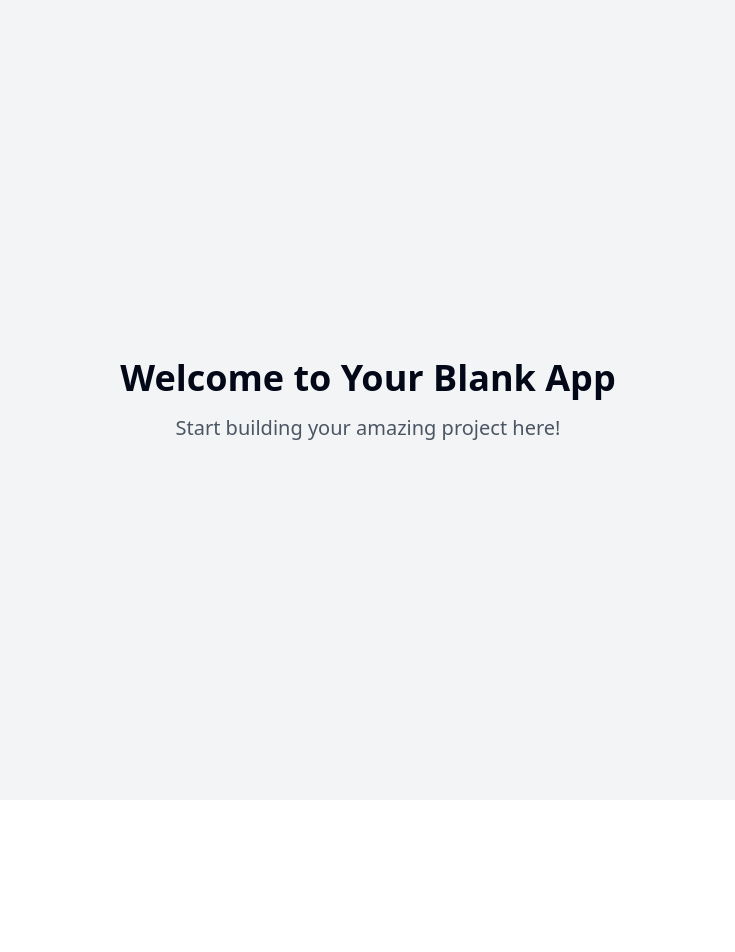
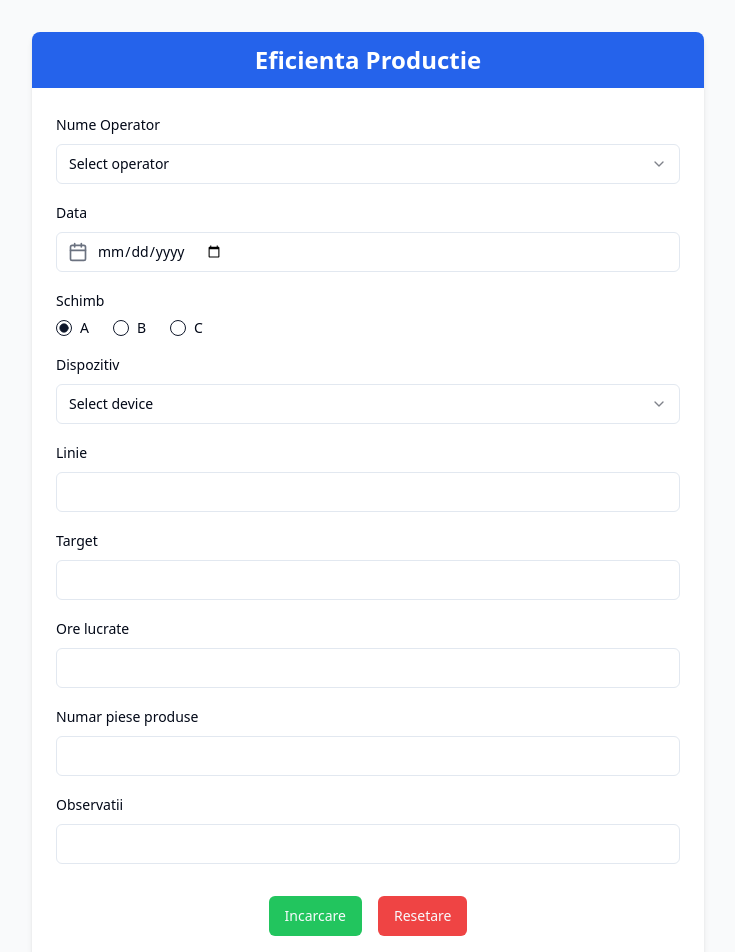
Before and after one commit to mspolycontact/entry-keeper-spring, a React (Vite) app: page / in a window 1280 px wide. Shown: the top 952 px of the page, without its empty margins (272-1007 px from the left). Before the commit the page ends 800 px from the top, so only its background shows below. Built offline with nearby package versions, Linux system fonts and the light colour scheme.

Commit message:
Create data entry application layout
Implement initial layout and structure for a data entry application based on provided suggestions.
[skip gpt_engineer]

```diff
--- /dev/null
+++ b/src/components/DataEntryForm.tsx
@@ -0,0 +1,156 @@
+import { useState } from "react";
+import { useForm } from "react-hook-form";
+import { Calendar } from "lucide-react";
+import { Button } from "@/components/ui/button";
+import { Input } from "@/components/ui/input";
+import { Label } from "@/components/ui/label";
+import {
+  Select,
+  SelectContent,
+  SelectItem,
+  SelectTrigger,
+  SelectValue,
+} from "@/components/ui/select";
+import { RadioGroup, RadioGroupItem } from "@/components/ui/radio-group";
+import { useToast } from "@/hooks/use-toast";
+
+interface FormData {
+  operatorName: string;
+  date: string;
+  shift: "A" | "B" | "C";
+  device: string;
+  line: string;
+  target: string;
+  workedHours: string;
+  producedPieces: string;
+  observations: string;
+}
+
+const DataEntryForm = () => {
+  const { toast } = useToast();
+  const { register, handleSubmit, reset } = useForm<FormData>();
+
+  const onSubmit = (data: FormData) => {
+    console.log(data);
+    toast({
+      title: "Success",
+      description: "Data has been saved successfully",
+    });
+  };
+
+  const handleReset = () => {
+    reset();
+    toast({
+      title: "Form Reset",
+      description: "All fields have been cleared",
+    });
+  };
+
+  return (
+    <div className="w-full max-w-2xl mx-auto p-6 bg-white rounded-lg shadow-md">
+      <h1 className="text-2xl font-bold text-center bg-blue-600 text-white py-3 mb-6 rounded-t-lg -mt-6 -mx-6">
+        Eficienta Productie
+      </h1>
+
+      <form onSubmit={handleSubmit(onSubmit)} className="space-y-4">
+        <div className="space-y-2">
+          <Label htmlFor="operatorName">Nume Operator</Label>
+          <Select>
+            <SelectTrigger>
+              <SelectValue placeholder="Select operator" />
+            </SelectTrigger>
+            <SelectContent>
+              <SelectItem value="operator1">Operator 1</SelectItem>
+              <SelectItem value="operator2">Operator 2</SelectItem>
+              <SelectItem value="operator3">Operator 3</SelectItem>
+            </SelectContent>
+          </Select>
+        </div>
+
+        <div className="space-y-2">
+          <Label htmlFor="date">Data</Label>
+          <div className="relative">
+            <Input
+              type="date"
+              {...register("date")}
+              className="pl-10"
+            />
+            <Calendar className="absolute left-3 top-2.5 h-5 w-5 text-gray-500" />
+          </div>
+        </div>
+
+        <div className="space-y-2">
+          <Label>Schimb</Label>
+          <RadioGroup defaultValue="A" className="flex space-x-4">
+            <div className="flex items-center space-x-2">
+              <RadioGroupItem value="A" id="A" />
+              <Label htmlFor="A">A</Label>
+            </div>
+            <div className="flex items-center space-x-2">
+              <RadioGroupItem value="B" id="B" />
+              <Label htmlFor="B">B</Label>
+            </div>
+            <div className="flex items-center space-x-2">
+              <RadioGroupItem value="C" id="C" />
+              <Label htmlFor="C">C</Label>
+            </div>
+          </RadioGroup>
+        </div>
+
+        <div className="space-y-2">
+          <Label htmlFor="device">Dispozitiv</Label>
+          <Select>
+            <SelectTrigger>
+              <SelectValue placeholder="Select device" />
+            </SelectTrigger>
+            <SelectContent>
+              <SelectItem value="device1">Device 1</SelectItem>
+              <SelectItem value="device2">Device 2</SelectItem>
+              <SelectItem value="device3">Device 3</SelectItem>
+            </SelectContent>
+          </Select>
+        </div>
+
+        <div className="space-y-2">
+          <Label htmlFor="line">Linie</Label>
+          <Input {...register("line")} />
+        </div>
+
+        <div className="space-y-2">
+          <Label htmlFor="target">Target</Label>
+          <Input {...register("target")} type="number" />
+        </div>
+
+        <div className="space-y-2">
+          <Label htmlFor="workedHours">Ore lucrate</Label>
+          <Input {...register("workedHours")} type="number" />
+        </div>
+
+        <div className="space-y-2">
+          <Label htmlFor="producedPieces">Numar piese produse</Label>
+          <Input {...register("producedPieces")} type="number" />
+        </div>
+
+        <div className="space-y-2">
+          <Label htmlFor="observations">Observatii</Label>
+          <Input {...register("observations")} />
+        </div>
+
+        <div className="flex justify-center space-x-4 pt-4">
+          <Button type="submit" className="bg-green-500 hover:bg-green-600">
+            Incarcare
+          </Button>
+          <Button
+            type="button"
+            onClick={handleReset}
+            variant="destructive"
+          >
+            Resetare
+          </Button>
+        </div>
+      </form>
+    </div>
+  );
+};
+
+export default DataEntryForm;
--- a/src/pages/Index.tsx
+++ b/src/pages/Index.tsx
@@ -1,12 +1,9 @@
-// Update this page (the content is just a fallback if you fail to update the page)
+import DataEntryForm from "@/components/DataEntryForm";
 
 const Index = () => {
   return (
-    <div className="min-h-screen flex items-center justify-center bg-gray-100">
-      <div className="text-center">
-        <h1 className="text-4xl font-bold mb-4">Welcome to Your Blank App</h1>
-        <p className="text-xl text-gray-600">Start building your amazing project here!</p>
-      </div>
+    <div className="min-h-screen bg-gray-50 py-8">
+      <DataEntryForm />
     </div>
   );
 };
```
